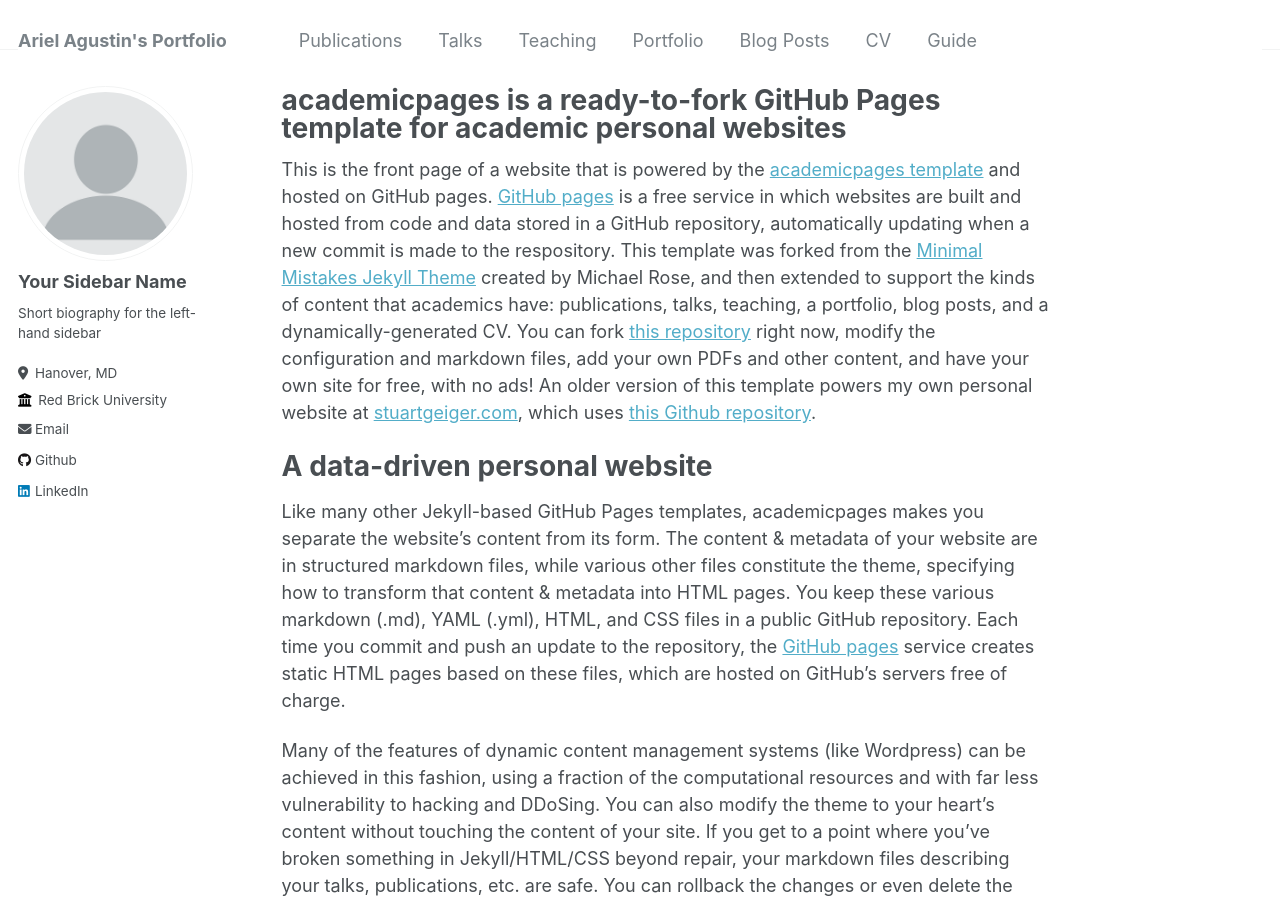
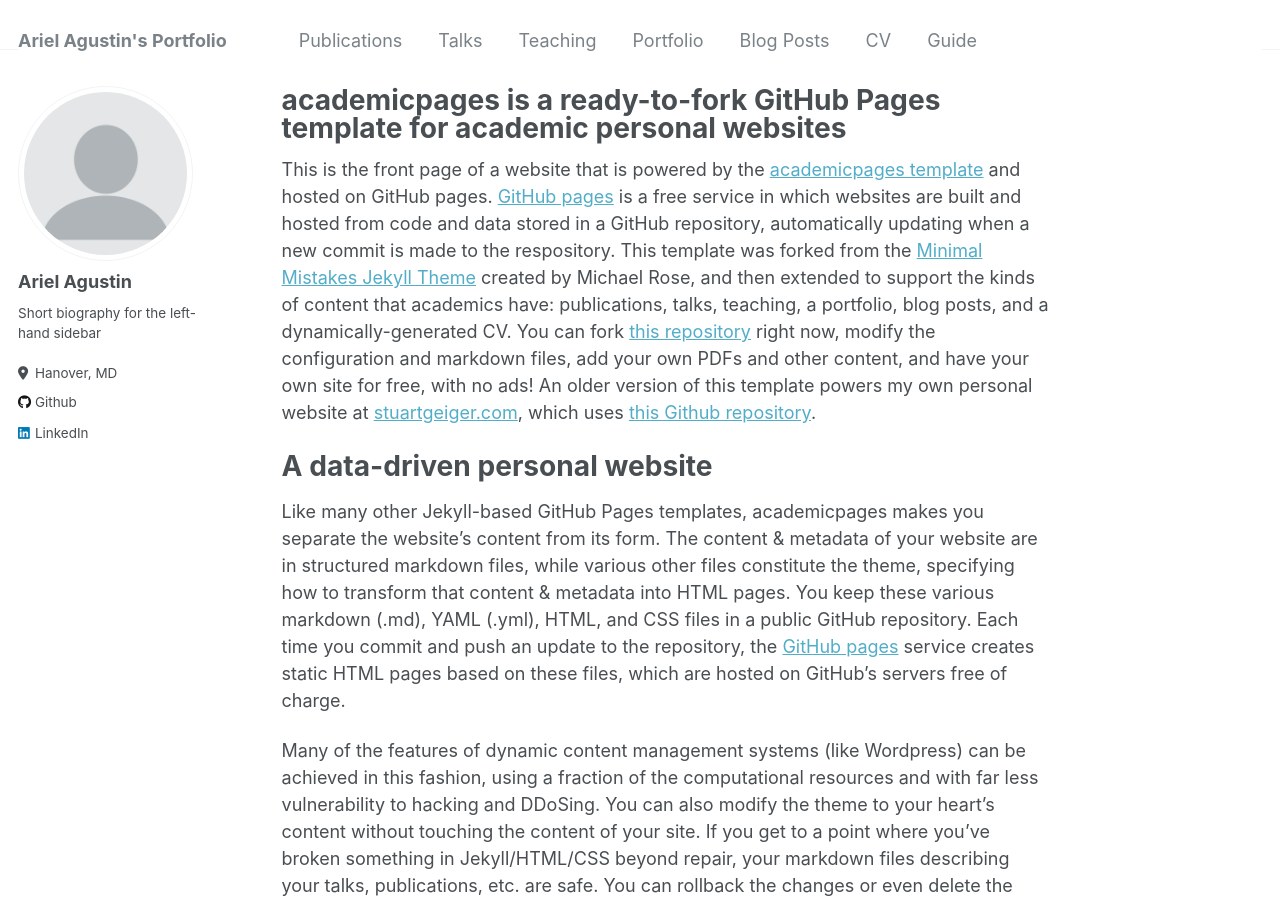
Before and after one commit to Ariel-Agustin/Ariel-Agustin.github.io, a Jekyll site: the page built from _pages/about.md, in a window 1280 px wide and 900 px high. Built offline with Jekyll 4.4.1, drawn with Linux system fonts in a browser that asks for light colours.

Commit message:
Update _config.yml

```diff
--- a/_config.yml
+++ b/_config.yml
@@ -22,13 +22,13 @@
 author:
   # Biographic information
   avatar           : "profile.png"
-  name             : "Your Sidebar Name"
-  pronouns         : # example: "she/her"
+  name             : "Ariel Agustin"
+  pronouns         :
   bio              : "Short biography for the left-hand sidebar"
   location         : "Hanover, MD"
-  employer         : "Red Brick University"
-  uri              : # URL
-  email            : "none@example.org"
+  employer         :
+  uri              :
+  email            :
 
   # Academic websites
   arxiv            : # URL - Update with the correct link to your profile
```
